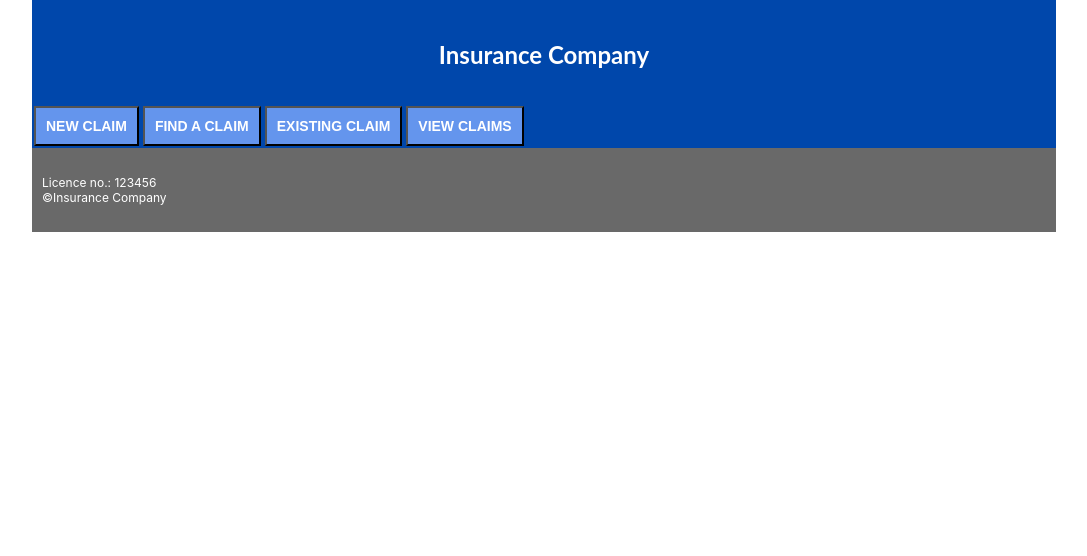
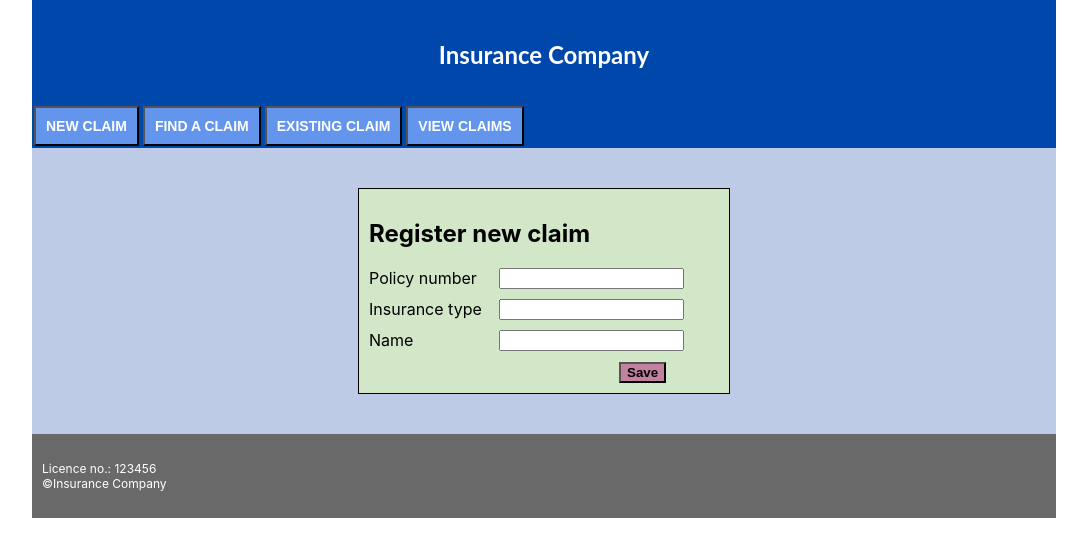
Before and after one commit to peterlesko/claims-ui, a React (Create React App) app: page /newClaim in a window 1280 px wide. Shown: the top 556 px of the page, without its empty margins (96-1183 px from the left). Built offline with nearby package versions, Linux system fonts and the light colour scheme.

Commit message:
added new claim page, redux

```diff
--- a/src/App.js
+++ b/src/App.js
@@ -2,13 +2,14 @@ import './App.css';
 import PageHeader from './Components/Site/PageHeader/PageHeader';
 import Menu from './Components/Site/PageHeader/Menu';
 import Footer from './Components/Site/Footer/Footer';
-import RegisterClaim from './Components/Claim/RegisterClaim/RegisterClaim';
+import RegisterClaim from './Components/Claim/NewClaim/NewClaim';
 import Search from './Components/Claim/Search/Search';
 import { useState } from 'react';
 import { BrowserRouter, Route, Routes } from 'react-router-dom';
 import ExistingClaim from './Components/Claim/ExistingClaim/ExistingClaim';
 import ViewClaims from './Components/Claim/ViewClaims/ViewClaims';
 import FindAClaim from './Components/Claim/Claims/FindAClaim';
+import NewClaim from './Components/Claim/NewClaim/NewClaim';
 
 function App() {
 
@@ -17,7 +18,7 @@ function App() {
       <div className="App">
         <PageHeader/>
             <Routes>
-              <Route path="/registerClaim" element={<RegisterClaim/>} />
+              <Route path="/newClaim" element={<NewClaim/>} />
               <Route path="/findAClaim" element={<FindAClaim/>} />
               <Route path="/existingClaim" element={<ExistingClaim/>} />
               <Route path="/viewClaims" element={<ViewClaims/>} />
--- a/src/Components/Claim/Claims/ClaimRow.js
+++ b/src/Components/Claim/Claims/ClaimRow.js
@@ -8,7 +8,7 @@ const ClaimRow = (props) => {
     <td>{props.claimOpenDate}</td>
     <td>{props.status}</td>
     <td>
-      <button type="button" class="viewButton">View</button>
+      <button type="button" className="viewButton">View</button>
     </td>
   </tr>;
 
--- a/src/Components/Claim/Claims/Claims.js
+++ b/src/Components/Claim/Claims/Claims.js
@@ -61,7 +61,7 @@ const Claims = (props) => {
 
   return <Fragment>
 
-    <table class="claims-table">
+    <table className="claims-table">
       <thead>
         <tr>
           <th>Claim Id</th>
@@ -87,7 +87,4 @@ const Claims = (props) => {
 //     columns={claimTableColumns} />
 // </div
 
-
-
-
 export default Claims;
--- /dev/null
+++ b/src/Components/Claim/NewClaim/NewClaim.css
@@ -0,0 +1,48 @@
+
+/* .formHeader {
+  text-align: center;
+  text-decoration: strong;
+  margin-bottom: 200px;
+} */
+
+.newClaim-form {
+  width: 350px;
+  margin-left: auto;
+  margin-right: auto;
+  background-color: rgb(210, 230, 200);
+  border: 1px #000 solid;
+  padding: 10px;
+  margin-top: 40px;
+  margin-bottom: 40px;
+}
+
+.newClaim-form label {
+  width: 120px;
+  display: block; /*label is inline object, must be made a block */
+  float: left;
+  margin-right: 10px;
+}
+
+.newClaim-form input {
+  margin-bottom: 10px;
+  display: block;
+  /*clear: both; /*stops floating after input*/
+}
+
+.newClaim-form button {
+/* .search-claims button { */
+  background-color: rgb(193, 129, 159);
+  margin-left: 250px;
+  font-weight: bold;
+  /* margin-right: 4px; */
+    /* float: right; */
+
+    /* margin: 10px; */
+}
+
+@media only screen and (max-width: 768px) {
+  .newClaim-form {
+    width: 70%;
+    background: #7891d6;
+  }
+}
--- /dev/null
+++ b/src/Components/Claim/NewClaim/NewClaim.js
@@ -0,0 +1,133 @@
+import { Fragment, useReducer } from 'react';
+import './NewClaim.css';
+
+const RegisterClaim = () => {
+
+  const emptyTransaction = {
+    policyNumber: "", insuranceType: "", name: "" }
+
+  const newClaimReducer = (existingState, data) => {
+    return {...existingState, [data.field] : data.value}
+  }
+
+  const [newClaim, dispatch] = useReducer(newClaimReducer, emptyTransaction);
+
+  const handleChange = (event) => {
+    const dataToChange = { field: event.target.id, value: event.target.value };
+    dispatch(dataToChange);
+  }
+
+  const submitForm = (e) => {
+    e.preventDefault();
+    console.log(newClaim);
+  }
+
+
+  return <Fragment>
+
+    <div className="newClaim-form">
+      <h2>Register new claim</h2>
+
+      <form onSubmit={submitForm}>
+
+        <label htmlFor="policyNumber">Policy number</label>
+        <input onChange={handleChange} id="policyNumber" value={newClaim.policyNumber} type="text" />
+
+
+        <label htmlFor="insuranceType<">Insurance type</label>
+        <input onChange={handleChange} id="insuranceType" value={newClaim.insuranceType} type="text" />
+
+        <label htmlFor="name">Name</label>
+        <input onChange={handleChange} id="name" value={newClaim.name} type="text" />
+
+        {/* <label htmlFor=""></label>
+        <input onChange={handleChange} id="" value={newClaim} type="text" />
+
+        <label htmlFor=""></label>
+        <input onChange={handleChange} id="" value={newClaim} type="text" />
+
+        <label htmlFor=""></label>
+        <input onChange={handleChange} id="" value={newClaim} type="text" />
+
+        <label htmlFor=""></label>
+        <input onChange={handleChange} id="" value={newClaim} type="text" />
+
+        <label htmlFor=""></label>
+        <input onChange={handleChange} id="" value={newClaim} type="text" />
+        <label htmlFor=""></label>
+        <input onChange={handleChange} id="" value={newClaim} type="text" />
+
+        <label htmlFor=""></label>
+        <input onChange={handleChange} id="" value={newClaim} type="text" />
+
+        <label htmlFor=""></label>
+        <input onChange={handleChange} id="" value={newClaim} type="text" />
+
+        <label htmlFor=""></label>
+        <input onChange={handleChange} id="" value={newClaim} type="text" />
+
+        <label htmlFor=""></label>
+        <input onChange={handleChange} id="" value={newClaim} type="text" />
+
+        <label htmlFor=""></label>
+        <input onChange={handleChange} id="" value={newClaim} type="text" /> */}
+
+        {/* <button disabled={!valid} className="registerclaim_button" type="submit">Save</button> */}
+        {/* <button disabled={saving className="registerclaim_button" type="submit">Save</button> */}
+
+        <button className="registerclaim_button" type="submit">Save</button>
+
+      </form>
+    </div>
+
+  </Fragment>
+
+
+
+
+
+
+  // <form className="addTransactionsForm" onSubmit={submitForm} >
+  //   <h2>New transaction</h2>
+  //   <label htmlFor="orderId">Order Id</label>
+  //   <input type="text" id="orderId" onChange={handleChange} value={newTransaction.orderId} />
+  //   {/* <input type="text" id="orderId" onChange={handleChange} value={orderId} /> */}
+  //   <br />
+  //   <label htmlFor="date">Date</label>
+  //   <input type="date" id="date" onChange={handleChange} value={newTransaction.date} />
+  //   {/* <input type="date" id="date" onChange={handleChange} value={date} /> */}
+  //   <br />
+  //   <label htmlFor="country">Country</label>
+  //   <input type="text" id="country" onChange={handleChange} value={newTransaction.country} />
+  //   <br />
+  //   <label htmlFor="currency">Currency</label>
+  //   <input type="text" id="currency" onChange={handleChange} value={newTransaction.currency} />
+  //   <br />
+  //   <label htmlFor="amount">Amount</label>
+  //   <input type="text" id="amount" onChange={handleChange} value={newTransaction.amount} />
+  //   <br />
+  //   <label htmlFor="taxCode">Tax Code</label>
+  //   <input type="text" id="taxCode" onChange={handleChange} value={newTransaction.taxCode} />
+  //   <br />
+  //   <label htmlFor="amount">Tax Rate</label>
+  //   <input type="text" id="taxRate" onChange={handleChange} value={newTransaction.taxRate} />
+  //   <br />
+  //   <label htmlFor="type">Type</label>
+  //   <input type="text" id="type" onChange={handleChange} value={newTransaction.type} />
+  //   <br />
+  //   <button disabled={saving} type="submit">Save</button>
+  //   <p>{message}</p>
+  // </form>
+
+
+
+  // return (
+  //   <div className="registerClaim">
+  //     <h2 class="formHeader">
+  //       <b>Register new claim</b>
+  //     </h2>
+  //   </div>
+  // )
+};
+
+export default RegisterClaim;
--- a/src/Components/Claim/RegisterClaim/RegisterClaim.css
+++ /dev/null
@@ -1,30 +0,0 @@
-.registerClaim {
-  /* width: 1024px; */
-  margin-left: auto;
-  margin-right: auto;
-  background-color: rgb(69, 71, 69);
-}
-
-.formHeader {
-  text-align: center;
-  text-decoration: strong;
-  margin-bottom: 200px;
-}
-
-.registerClaim {
-  width: 250px;
-  margin-left: auto;
-  margin-right: auto;
-  background-color: rgb(210, 230, 200);
-  border: 1px #000 solid;
-  padding: 10px;
-  margin-top: 40px;
-  margin-bottom: 40px;
-}
-
-@media only screen and (max-width: 768px) {
-  .registerClaim {
-    width: 70%;
-    background: #7891d6;
-  }
-}
--- a/src/Components/Claim/RegisterClaim/RegisterClaim.js
+++ /dev/null
@@ -1,15 +0,0 @@
-import './RegisterClaim.css';
-
-
-const RegisterClaim = () => {
-
-  return (
-    <div className="registerClaim">
-      <h2 class="formHeader">
-        <b>Register new claim</b>
-      </h2>
-    </div>
-  )
-};
-
-export default RegisterClaim;
--- a/src/Components/Claim/Search/Search.css
+++ b/src/Components/Claim/Search/Search.css
@@ -19,7 +19,7 @@
 }
 
 h2.search-heading {
-  /* text-align: center; */
+  text-align: center;
   /* text-decoration: strong; */
 }
 
--- a/src/Components/Claim/Search/Search.js
+++ b/src/Components/Claim/Search/Search.js
@@ -62,9 +62,9 @@ const Search = (props) => {
 
   return <Fragment>
 
-    <div class="search">
-      <div class="search-claims">
-        <h2 class="search-heading">Search claims</h2>
+    <div className="search">
+      <div className="search-claims">
+        <h2 className="search-heading">Search claims</h2>
 
         <form onSubmit={doSearch}>
           <label htmlFor="claimId">Claim Id *</label>
@@ -80,7 +80,7 @@ const Search = (props) => {
           <input onChange={handleChangeSurname} value={searchSurname} id="surname" type="text" />
           {/* <input type="text" id="surname" /> */}
 
-          <button type="submit" disabled={!valid} class="Search">Search</button>
+          <button type="submit" disabled={!valid} className="Search">Search</button>
         </form>
       </div>
     </div>
--- a/src/Components/Claim/ViewClaims/ViewClaims.js
+++ b/src/Components/Claim/ViewClaims/ViewClaims.js
@@ -1,7 +1,5 @@
 
 const ViewClaims = () => {
-
-
 
   return (
     <div className="viewClaims">
@@ -10,7 +8,4 @@ const ViewClaims = () => {
   )
 };
 
-
-
-
 export default ViewClaims;
--- a/src/Components/Site/PageHeader/Menu.js
+++ b/src/Components/Site/PageHeader/Menu.js
@@ -7,7 +7,7 @@ const Menu = (props) => {
     <div className="ButtonsMenu">
       {/* <button className="newClaim" type="button" onClick={() => props.setSelectedPage("newClaim")}>NEW CLAIM</button> */}
 
-      <Link to="/registerClaim"><button className="newClaim" type="button">NEW CLAIM</button></Link>
+      <Link to="/newClaim"><button className="newClaim" type="button">NEW CLAIM</button></Link>
       <Link to="/findAClaim"><button className="findAClaim" type="button">FIND A CLAIM</button></Link>
       <Link to="/existingClaim"><button className="existingClaim" type="button">EXISTING CLAIM</button></Link>
       <Link to="/viewClaims"><button className="view Claims" type="button">VIEW CLAIMS</button></Link>
```
